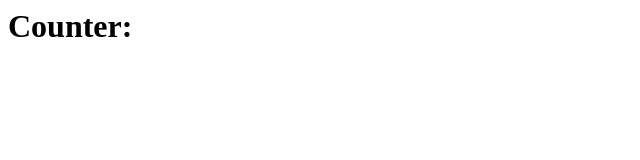
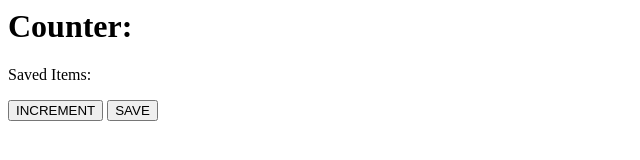
Before and after one commit to BYS-Project/Tutorials, a plain HTML site: page JavaScript/1/1.html in a window 1280 px wide. Shown: the whole page, without its empty margins (0-640 px from the left). Drawn offline with Linux system fonts and the light colour scheme.

Commit message:
Update 1.html

```diff
--- a/JavaScript/1/1.html
+++ b/JavaScript/1/1.html
@@ -1,10 +1,15 @@
 <html>
     <head>
-      <!-- Head code -->
+        <!-- Head code here -->
     </head>
     <body>
         <h1>Counter:</h1>
         <h2 id="counter"></h2>
+        <p>Saved Items:</p>
+        <p id="savedItems"></p>
+        <!-- Call the increment() function from the code -->
+        <button id="incrementButton" onclick="increment()">INCREMENT</button>
+        <button id="saveButton" onclick="save()">SAVE</button>
         <script src="1.js"></script>
     </body>
 </html>
```
